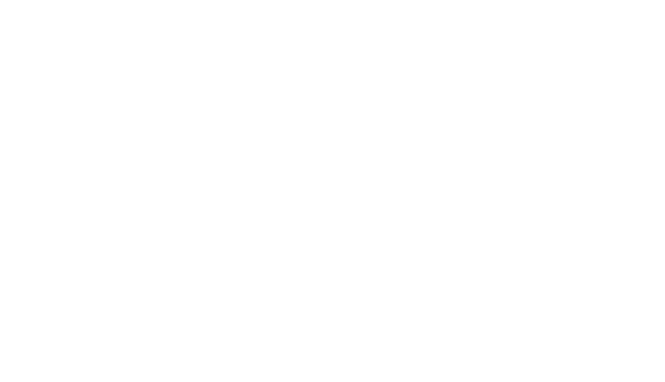
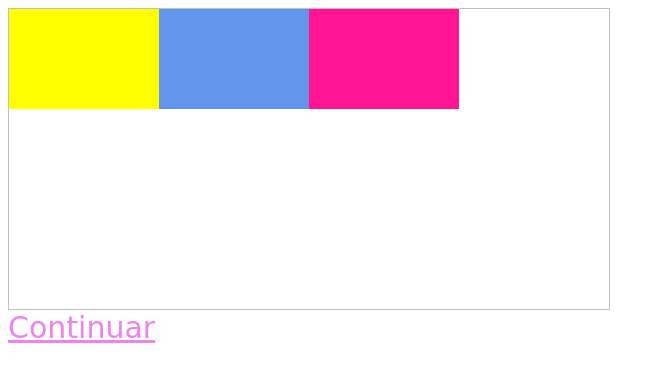
Before and after one commit to Cinthia-Developer/floating, a plain HTML site: page Parte2/index.html in a window 1280 px wide. Shown: the whole page, without its empty margins (0-665 px from the left). Drawn offline with Linux system fonts and the light colour scheme.

Commit message:
terminado

```diff
--- a/Parte1/css/main.css
+++ b/Parte1/css/main.css
@@ -1 +1,28 @@
-/* Pon tu código css aqui */
+.borde{
+    border: 1px solid #C0C0C0;
+    height: 300px;
+    width: 600px;
+}
+.borde div {
+    width: 150px;
+    height: 100px;
+}
+
+.uno {
+    background-color: yellow;
+
+}
+
+.dos{
+    background-color: cornflowerblue;
+
+}
+
+.tres{
+    background-color:deeppink;
+}
+a{  text-align: center;
+    font-family: cursive;
+    font-size: 30px;
+    color: violet;
+}
--- a/Parte2/css/main.css
+++ b/Parte2/css/main.css
@@ -1 +1,29 @@
-/* Pon tu código css aqui */
+.borde{
+    border: 1px solid #C0C0C0;
+    height: 300px;
+    width: 600px;
+}
+.borde div {
+    width: 150px;
+    height: 100px;
+    float: left;
+}
+
+.uno {
+    background-color: yellow;
+
+}
+
+.dos{
+    background-color: cornflowerblue;
+
+}
+
+.tres{
+    background-color:deeppink;
+}
+a{  text-align: center;
+    font-family: cursive;
+    font-size: 30px;
+    color: violet;
+}
--- a/Parte2/index.html
+++ b/Parte2/index.html
@@ -1,9 +1,17 @@
 <!DOCTYPE html>
 <html>
 	<head>
-		<!-- Pon tu codigo aqui -->
+		<!-- Pon tu codigo aqui <-->
+		    <link rel="stylesheet" href="css/main.css">
+
 	</head>
 	<body>
 		<!-- Pon tu codigo aqui -->
+		<div class="borde">
+		<div class="uno"> </div>
+		<div class="dos"> </div>
+		<div class="tres"> </div>
+		</div>
+		  <a href="../Parte3/index.html">Continuar</a>
 	</body>
 </html>
--- a/Parte3/css/main.css
+++ b/Parte3/css/main.css
@@ -1 +1,29 @@
-/* Pon tu código css aqui */
+.borde{
+    border: 1px solid #C0C0C0;
+    height: 300px;
+    width: 600px;
+}
+.borde div {
+    width: 150px;
+    height: 100px;
+    float: right;
+}
+
+.uno {
+    background-color: yellow;
+
+}
+
+.dos{
+    background-color: cornflowerblue;
+
+}
+
+.tres{
+    background-color:deeppink;
+}
+a{  text-align: center;
+    font-family: cursive;
+    font-size: 30px;
+    color: violet;
+}
--- a/Parte4/css/main.css
+++ b/Parte4/css/main.css
@@ -1 +1,31 @@
-/* Pon tu código css aqui */
+.borde{
+    border: 1px solid #C0C0C0;
+    width: 600px;
+    overflow: auto;
+
+}
+.borde div {
+    width: 150px;
+    height: 100px;
+    float: left;
+}
+
+.uno {
+    background-color: yellow;
+
+}
+
+.dos{
+    background-color: cornflowerblue;
+
+}
+
+.tres{
+    background-color:deeppink;
+}
+
+a{  text-align: center;
+    font-family: cursive;
+    font-size: 30px;
+    color: violet;
+}
--- /dev/null
+++ b/css/main.css
@@ -0,0 +1,18 @@
+.imagen{
+    background-image: url("http://demiedo.es/imagenes/2013/05/fondo-claro-oscuro-1024x640.jpg");
+    position:fixed;
+    height: 700px;
+    width: 1400px;
+    text-align: center;
+}
+h1{
+    color: mediumvioletred;
+    font-family: cursive;
+    font-size: 100px;
+}
+a{
+    color: violet;
+    font-family: cursive;
+    font-size: 50px;
+
+}
```
Also changed, not shown: Parte1/index.html (+9 -1 lines), Parte3/index.html (+9 -1 lines), Parte4/index.html (+9 -1 lines), index.html (added, +15 -0 lines).
